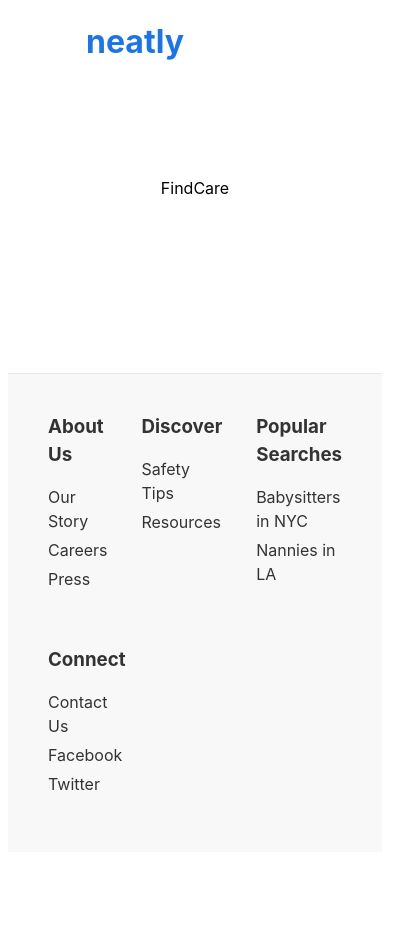
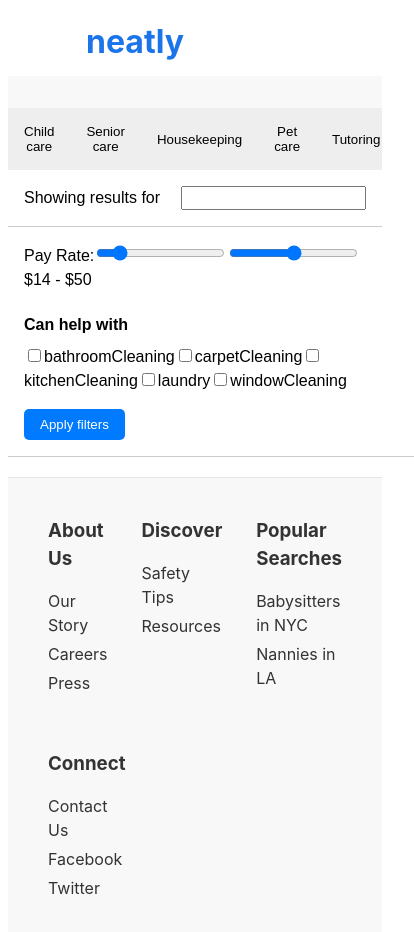
Before and after one commit to zsherman2510/neatlycleaning, a React (Vite) app: page /findCare in a window 390 px wide. Shown: the top 932 px of the page, 414 px wide, since content can reach past the window. Before the commit the page ends 860 px from the top, so only its background shows below. Built offline with nearby package versions, Linux system fonts and the light colour scheme.

Commit message:
flow setup

```diff
--- /dev/null
+++ b/src/components/CaregiverCard.tsx
@@ -0,0 +1,21 @@
+import React from 'react'
+import { Caregiver } from '../types/customer';
+
+
+interface CaregiverCardProps {
+  caregiver: Caregiver;
+}
+
+const CaregiverCard: React.FC<CaregiverCardProps> = ({ caregiver }) => {
+  return (
+    <div className="caregiver-card">
+      <img src={caregiver.photoUrl} alt={`${caregiver.name}'s profile`} />
+      <div>{caregiver.name}</div>
+      <div>{caregiver.location}</div>
+      <div>{`$${caregiver.rate} per hour`}</div>
+      <button>Contact</button>
+    </div>
+  );
+};
+
+export default CaregiverCard
--- /dev/null
+++ b/src/components/CaregiverList.tsx
@@ -0,0 +1,18 @@
+import React from 'react'
+import CaregiverCard from './CaregiverCard';
+import { Caregiver } from '../types/customer';
+
+interface CaregiverListProps {
+  caregivers: Caregiver[];
+}
+const CaregiverList: React.FC<CaregiverListProps> = ({ caregivers }) => {
+  return (
+    <div className="caregiver-list">
+      {caregivers.map(caregiver => (
+        <CaregiverCard key={caregiver.id} caregiver={caregiver} />
+      ))}
+    </div>
+  );
+};
+
+export default CaregiverList;
--- /dev/null
+++ b/src/components/FilterSidebar.tsx
@@ -0,0 +1,70 @@
+import React from 'react'
+import { PayRateFilter, ServicesFilter } from '../types/customer'
+
+interface FilterSidebarProps {
+  payRate: PayRateFilter;
+  services: ServicesFilter;
+  onPayRateChange: (value: PayRateFilter) => void;
+  onServicesChange: (service: keyof ServicesFilter, value: boolean) => void;
+}
+
+const FilterSidebar: React.FC<FilterSidebarProps> = ({ payRate, services, onPayRateChange, onServicesChange }) => {
+
+  const handlePayRateChange = (event: React.ChangeEvent<HTMLInputElement>) => {
+    // Assuming the input's name attribute is set to 'min' or 'max' corresponding to PayRateFilter properties
+    const { name, value } = event.target;
+    onPayRateChange({
+      ...payRate,
+      [name]: Number(value),
+    });
+  };
+
+  const handleServiceChange = (service: keyof ServicesFilter) => (event: React.ChangeEvent<HTMLInputElement>) => {
+    onServicesChange(service, event.target.checked);
+  };
+
+  return (
+    <aside className="filter-sidebar">
+      <div className="filter-section">
+        <label htmlFor="payRateMin">Pay Rate:</label>
+        <input
+          type="range"
+          name="min"
+          id="payRateMin"
+          min="0"
+          max="100"
+          value={payRate.min}
+          onChange={handlePayRateChange}
+        />
+        <input
+          type="range"
+          name="max"
+          id="payRateMax"
+          min="0"
+          max="100"
+          value={payRate.max}
+          onChange={handlePayRateChange}
+        />
+        <div>
+          ${payRate.min} - ${payRate.max}
+        </div>
+      </div>
+      <div className="filter-section">
+        <h4>Can help with</h4>
+        {(Object.keys(services) as Array<keyof ServicesFilter>).map(service => (
+          <label key={service}>
+            <input
+              type="checkbox"
+              checked={services[service]}
+              onChange={handleServiceChange(service)}
+            />
+            {service}
+          </label>
+        ))}
+      </div>
+      <button className="apply-filters">Apply filters</button>
+    </aside>
+  );
+};
+
+export default FilterSidebar
--- /dev/null
+++ b/src/components/SearchHeader.tsx
@@ -0,0 +1,12 @@
+import React from 'react'
+
+const SearchHeader: React.FC = () => {
+  return (
+    <header className="search-header">
+      {/* Implement the logo, search bar, icons, etc. */}
+      {/* Add your elements here and apply styles as needed */}
+    </header>
+  );
+}
+
+export default SearchHeader;
--- /dev/null
+++ b/src/components/SearchResultHeader.tsx
@@ -0,0 +1,17 @@
+import React from 'react'
+
+interface SearchResultHeaderProps {
+  searchQuery: string;
+  onSearchChange: (e: React.ChangeEvent<HTMLInputElement>) => void;
+}
+
+const SearchResultHeader: React.FC<SearchResultHeaderProps> = ({ searchQuery, onSearchChange }) => {
+  return (
+    <div className="search-result-header">
+      <div>Showing results for {searchQuery}</div>
+      <input type="text" value={searchQuery} onChange={onSearchChange} />
+    </div>
+  );
+};
+
+export default SearchResultHeader
--- /dev/null
+++ b/src/components/ServiceSelectionBar.tsx
@@ -0,0 +1,26 @@
+import React from 'react'
+
+interface ServiceSelectionBarProps {
+  selectedService: string;
+  onSelectService: (service: string) => void;
+}
+
+const ServiceSelectionBar: React.FC<ServiceSelectionBarProps> = ({ selectedService, onSelectService }) => {
+  const services = ['Child care', 'Senior care', 'Housekeeping', 'Pet care', 'Tutoring'];
+
+  return (
+    <nav className="service-selection-bar">
+      {services.map(service => (
+        <button
+          key={service}
+          className={selectedService === service ? 'selected' : ''}
+          onClick={() => onSelectService(service)}
+        >
+          {service}
+        </button>
+      ))}
+    </nav>
+  );
+};
+
+export default ServiceSelectionBar
--- a/src/index.css
+++ b/src/index.css
@@ -324,3 +324,124 @@
 }
 
 /* Add any global styles or resets you might need */
+
+/* styles.css */
+
+/* General Layout and Typography */
+.main-layout {
+  font-family: 'Arial', sans-serif;
+  max-width: 1200px;
+  margin: auto;
+  display: flex;
+  flex-direction: column;
+}
+
+.search-header {
+  display: flex;
+  align-items: center;
+  justify-content: space-between;
+  padding: 1rem;
+  background-color: #f8f8f8;
+}
+
+.service-selection-bar {
+  display: flex;
+  justify-content: space-around;
+  background-color: #eeeeee;
+  padding: 0.5rem 0;
+}
+
+.service-selection-bar button {
+  background: none;
+  border: none;
+  padding: 0.5rem 1rem;
+  cursor: pointer;
+}
+
+.service-selection-bar button.selected {
+  border-bottom: 2px solid blue;
+  font-weight: bold;
+}
+
+.search-result-header {
+  display: flex;
+  justify-content: space-between;
+  padding: 1rem;
+  background-color: #ffffff;
+  border-bottom: 1px solid #cccccc;
+}
+
+/* Filter Sidebar */
+.filter-sidebar {
+  width: 300px;
+  padding: 1rem;
+  border-right: 1px solid #cccccc;
+}
+
+.filter-section {
+  margin-bottom: 1rem;
+}
+
+.filter-section h4 {
+  margin-bottom: 0.5rem;
+}
+
+.filter-sidebar .apply-filters {
+  padding: 0.5rem 1rem;
+  background-color: #007bff;
+  color: white;
+  border: none;
+  border-radius: 5px;
+  cursor: pointer;
+}
+
+/* Caregiver List and Card */
+.caregiver-list {
+  display: flex;
+  flex-direction: column;
+}
+
+.caregiver-card {
+  display: flex;
+  align-items: center;
+  padding: 1rem;
+  border-bottom: 1px solid #eeeeee;
+}
+
+.caregiver-card img {
+  width: 80px;
+  height: 80px;
+  border-radius: 50%;
+  margin-right: 1rem;
+}
+
+.caregiver-card > div {
+  margin-right: 1rem;
+}
+
+.caregiver-card button {
+  margin-left: auto;
+  padding: 0.5rem 1rem;
+  background-color: #28a745;
+  color: white;
+  border: none;
+  border-radius: 5px;
+  cursor: pointer;
+}
+
+/* Responsive Design */
+@media (max-width: 768px) {
+  .main-layout {
+    flex-direction: column;
+  }
+
+  .filter-sidebar {
+    width: 100%;
+    border-right: none;
+    border-bottom: 1px solid #cccccc;
+  }
+
+  .content {
+    flex-direction: column;
+  }
+}
--- a/src/pages/FindCare.tsx
+++ b/src/pages/FindCare.tsx
@@ -1,8 +1,65 @@
-import React from 'react'
+import React, { useState } from 'react'
+import SearchHeader from '../components/SearchHeader';
+import ServiceSelectionBar from '../components/ServiceSelectionBar';
+import SearchResultHeader from '../components/SearchResultHeader';
+import FilterSidebar from '../components/FilterSidebar';
+import CaregiverList from '../components/CaregiverList';
+import { Caregiver, PayRateFilter, ServicesFilter } from '../types/customer';
+
+const initialPayRate: PayRateFilter = { min: 14, max: 50 };
+const initialServices: ServicesFilter = {
+  bathroomCleaning: false,
+  carpetCleaning: false,
+  kitchenCleaning: false,
+  laundry: false,
+  windowCleaning: false,
+};
+
+const dummyCaregivers: Caregiver[] = [
+  // Populate with some dummy caregiver data
+];
 
 const FindCare: React.FC = () => {
+  const [payRate, setPayRate] = useState<PayRateFilter>(initialPayRate);
+  const [services, setServices] = useState<ServicesFilter>(initialServices);
+  const [caregivers, setCaregivers] = useState<Caregiver[]>(dummyCaregivers);
+
+  const handlePayRateChange = (updatedPayRate: PayRateFilter) => {
+    setPayRate(updatedPayRate);
+    // Here you would also update the caregiver list based on the new filters
+  };
+
+  const handleServicesChange = (service: keyof ServicesFilter, value: boolean) => {
+    setServices({
+      ...services,
+      [service]: value,
+    });
+    // Here you would also update the caregiver list based on the new filters
+  };
+
+  // This component would also handle fetching caregivers based on the selected filters
+
   return (
-    <div className='container'>FindCare</div>
+    <div className="main-layout">
+      <SearchHeader />
+      <ServiceSelectionBar
+        selectedService={''} // You would manage this state and pass the selected service
+        onSelectService={() => {}} // You would implement this handler
+      />
+      <SearchResultHeader
+        searchQuery={''} // You would manage this state and pass the search query
+        onSearchChange={() => {}} // You would implement this handler
+      />
+      <div className="content">
+        <FilterSidebar
+          payRate={payRate}
+          services={services}
+          onPayRateChange={handlePayRateChange}
+          onServicesChange={handleServicesChange}
+        />
+        <CaregiverList caregivers={caregivers} />
+      </div>
+    </div>
   )
 }
 
```
Also changed, not shown: src/types/customer/index.ts (+20 -0 lines).
